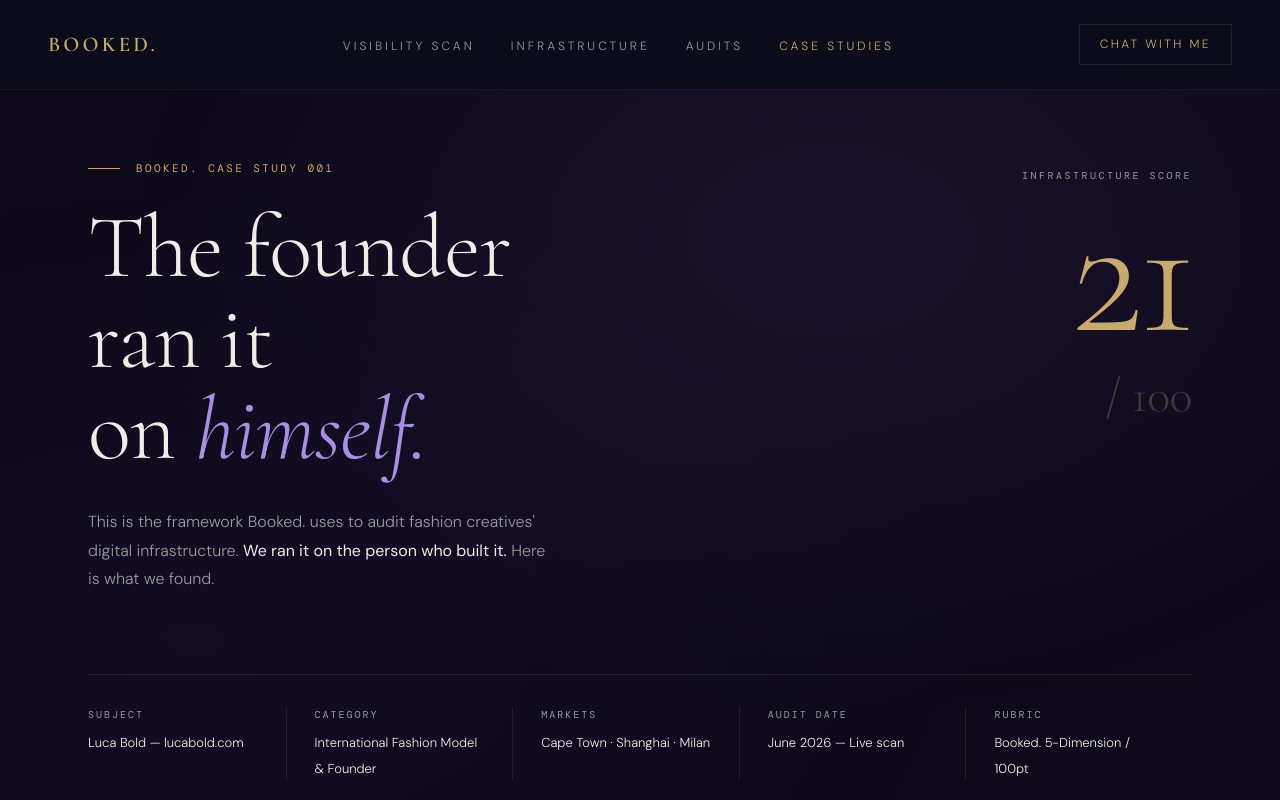
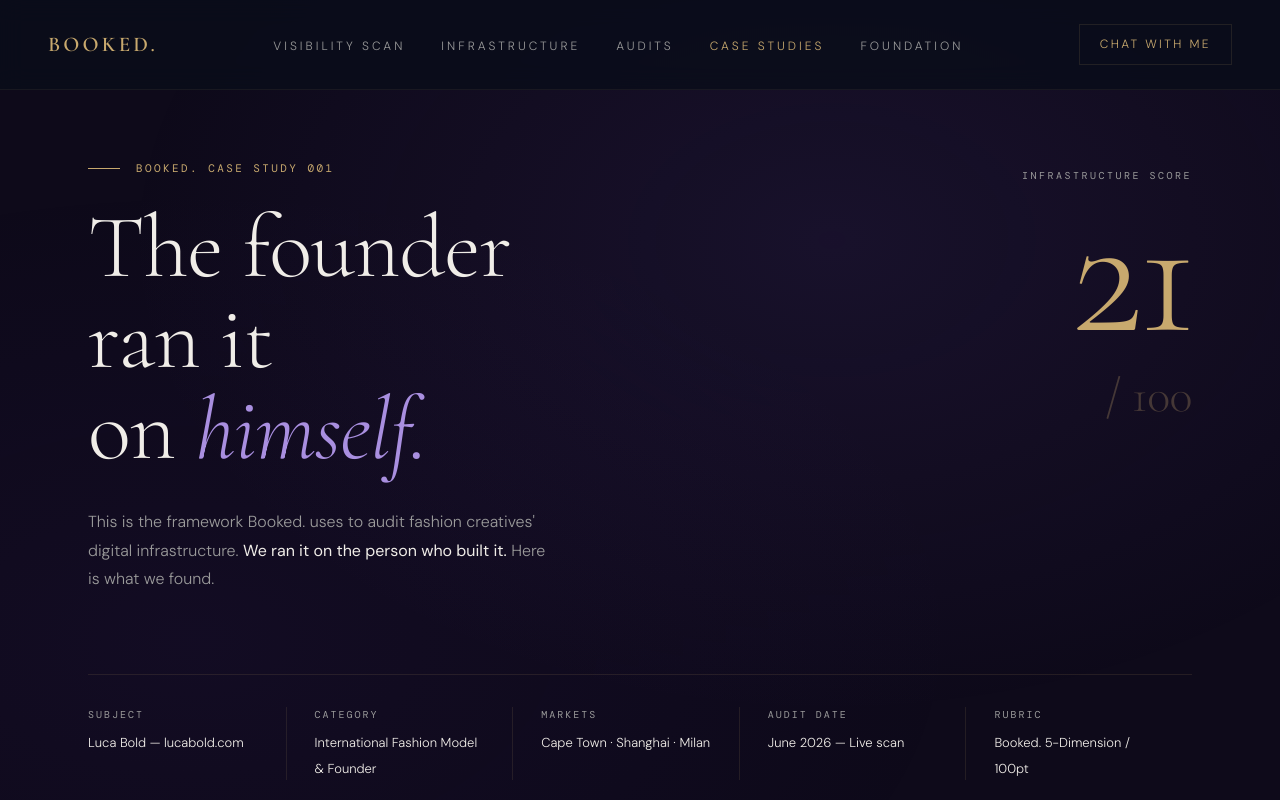
Before and after one commit to getbookednow/about-booked, a plain HTML site: page booked-case-study-001.html in a window 1280 px wide. Shown: the top 800 px of the page. Drawn offline with nearby package versions, Linux system fonts and the light colour scheme; a web font is replaced by a local one.

Commit message:
Add Foundation link to nav and footer site-wide
Co-Authored-By: Claude Opus 4.6 <noreply@anthropic.com>

```diff
--- a/booked-case-study-001.html
+++ b/booked-case-study-001.html
@@ -1173,6 +1173,7 @@
     <li><a href="https://bookednow.co.za/infrastructure/">Infrastructure</a></li>
     <li><a href="https://bookednow.co.za/#services">Audits</a></li>
     <li><a href="#" class="active">Case Studies</a></li>
+    <li><a href="/foundation/" title="Booked Foundation">Foundation</a></li>
   </ul>
   <a href="https://wa.me/27637549122?text=Hi%2C%20I%27d%20like%20to%20find%20out%20more%20about%20Booked" class="nav-contact" target="_blank" rel="noopener">Chat with me</a>
   <a href="https://wa.me/27637549122?text=Hi%20Luca%2C%20I%27d%20like%20to%20find%20out%20more%20about%20Booked." class="nav-chat-mobile" target="_blank" rel="noopener">Chat</a>
@@ -1684,6 +1685,7 @@
   </div>
   <div class="footer-legal">
     <div class="footer-legal-links">
+      <a href="/foundation/">Foundation</a>
       <a href="/privacy-policy">Privacy Policy</a>
       <a href="/terms-of-service">Terms of Service</a>
     </div>
```
Also changed, not shown: agencies/index.html (+1 -0 lines), creative-pages/index.html (+2 -0 lines), founder.html (+1 -0 lines), infrastructure/index.html (+1 -0 lines), legacy/index.html (+1 -0 lines), productions/index.html (+2 -1 lines), scan/index.html (+1 -0 lines), work.html (+2 -0 lines).
